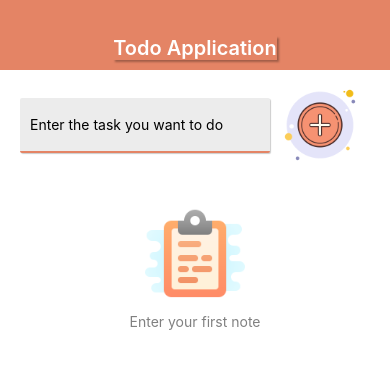
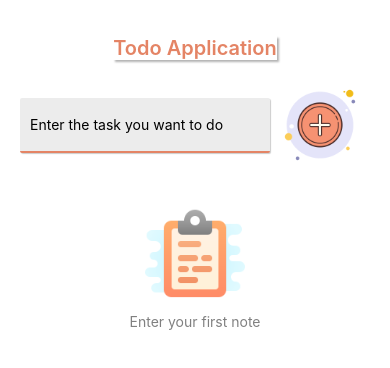
Before and after one commit to a5okol/todo-react-native, a React Native app: screen / in a window 390 px wide. Shown: the top 368 px of the page. Built offline with nearby package versions, Linux system fonts and the light colour scheme.

Commit message:
IOS или Android? Настраиваем стили для нужной платформы.

```diff
--- a/src/components/Navbar.js
+++ b/src/components/Navbar.js
@@ -1,10 +1,18 @@
 import React from "react";
-import { View, Text, StyleSheet, TextInput } from "react-native";
+import { View, Text, StyleSheet, Platform } from "react-native";
 import { THEME } from "../theme";
 
 export const Navbar = props => {
   return (
-    <View style={styles.navbar}>
+    <View
+      style={{
+        ...styles.navbar,
+        ...Platform.select({
+          ios: styles.navbarIOS,
+          android: styles.navbarAndroid
+        })
+      }}
+    >
       <Text style={styles.text}>{props.title}</Text>
     </View>
   );
@@ -15,11 +23,17 @@ const styles = StyleSheet.create({
     height: 70,
     alignItems: "center",
     justifyContent: "flex-end",
-    backgroundColor: THEME.MAIN_COLOR,
-    paddingBottom: 10,
+    paddingBottom: 10
+  },
+  navbarAndroid: {
+    borderBottomColor: THEME.MAIN_COLOR,
+    borderBottomWidth: 1
+  },
+  navbarIOS: {
+    backgroundColor: THEME.MAIN_COLOR
   },
   text: {
-    color: "white",
+    color: Platform.OS === "ios" ? 'white':  THEME.MAIN_COLOR,
     fontWeight: "600",
     fontSize: 20,
     shadowColor: "#000",
--- a/src/components/ui/AppButton.js
+++ b/src/components/ui/AppButton.js
@@ -1,17 +1,29 @@
 import React from "react";
-import { StyleSheet, View, TouchableOpacity } from "react-native";
+import {
+  StyleSheet,
+  View,
+  TouchableOpacity,
+  TouchableNativeFeedback,
+  Platform
+} from "react-native";
 import { AppText } from "./AppText";
 import { THEME } from "../../theme";
 
-export const AppButton = ({ children, onPress, color = THEME.MAIN_COLOR, style }) => {
+export const AppButton = ({
+  children,
+  onPress,
+  color = THEME.MAIN_COLOR,
+  style
+}) => {
+  const Wrapper =
+    Platform.OS === "android" ? TouchableNativeFeedback : TouchableOpacity;
+
   return (
-    <TouchableOpacity onPress={onPress} activeOpacity={0.7}>
-      <View
-        style={{ ...styles.button, backgroundColor: color, ...style }}
-      >
+    <Wrapper onPress={onPress} activeOpacity={0.7}>
+      <View style={{ ...styles.button, backgroundColor: color, ...style }}>
         <AppText style={styles.text}>{children}</AppText>
       </View>
-    </TouchableOpacity>
+    </Wrapper>
   );
 };
 
```
